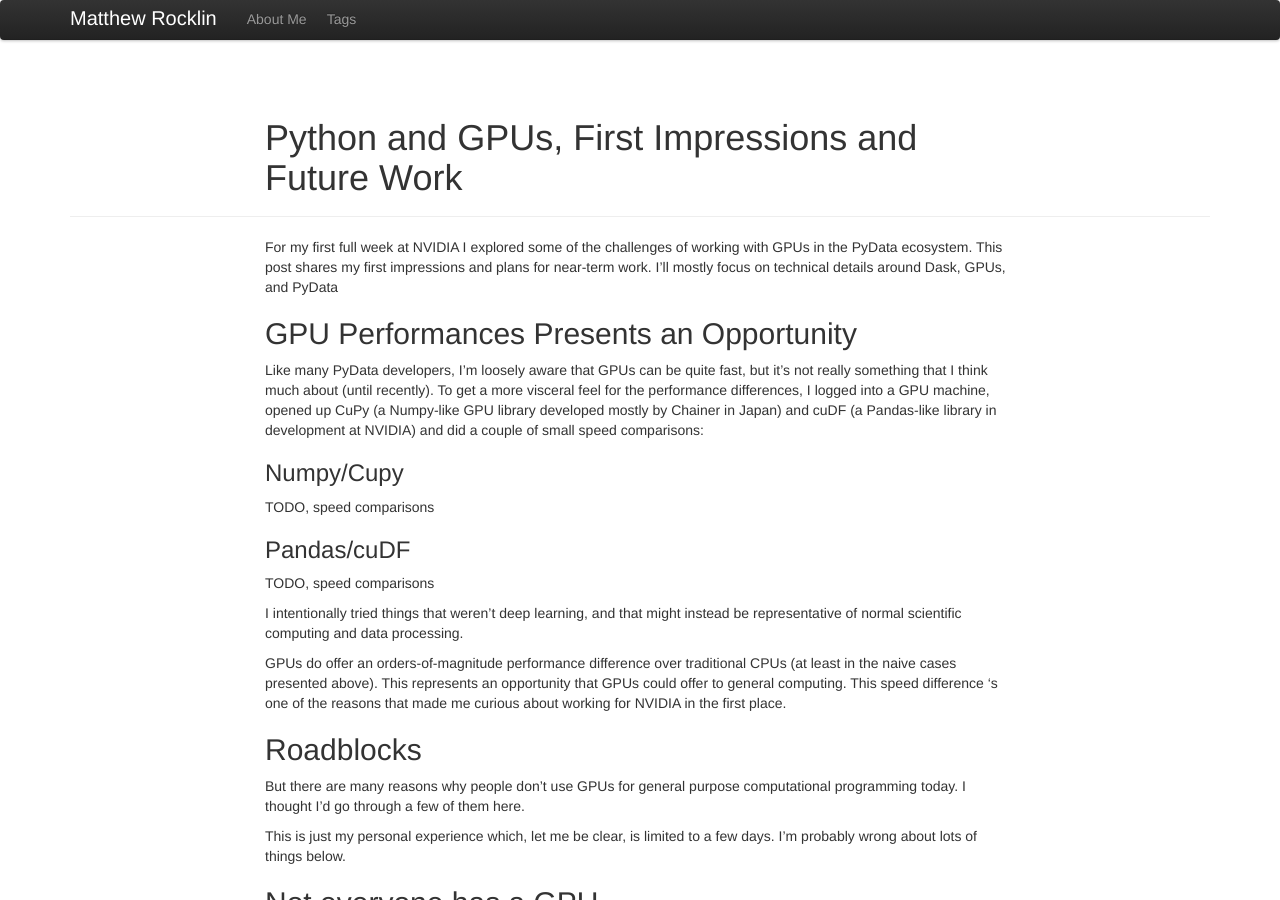
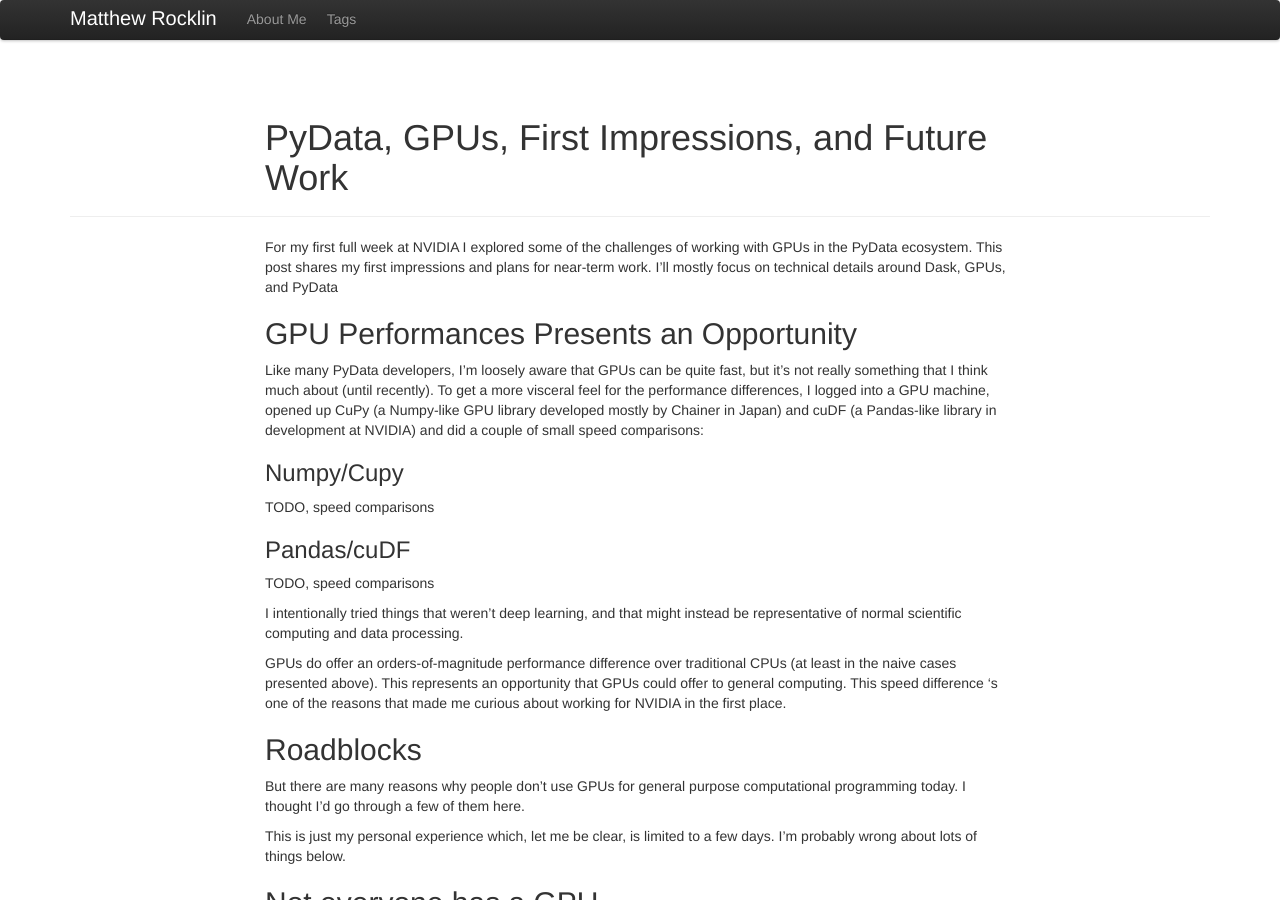
Before and after one commit to besyskymnbk/blog, a Jekyll site: the page built from _posts/work/2018-12-12-gpu-python-challenges.md, in a window 1280 px wide and 900 px high. Built offline with Jekyll 4.4.1, drawn with Linux system fonts in a browser that asks for light colours; comment, search, counter and statistics services are not loaded.

Commit message:
smaller title

```diff
--- a/_posts/work/2018-12-12-gpu-python-challenges.md
+++ b/_posts/work/2018-12-12-gpu-python-challenges.md
@@ -1,6 +1,6 @@
 ---
 layout: post
-title: Python and GPUs, First Impressions and Future Work
+title: PyData, GPUs, First Impressions, and Future Work
 category: work
 draft: true
 tags: [Programming, Python, scipy, dask]
```
